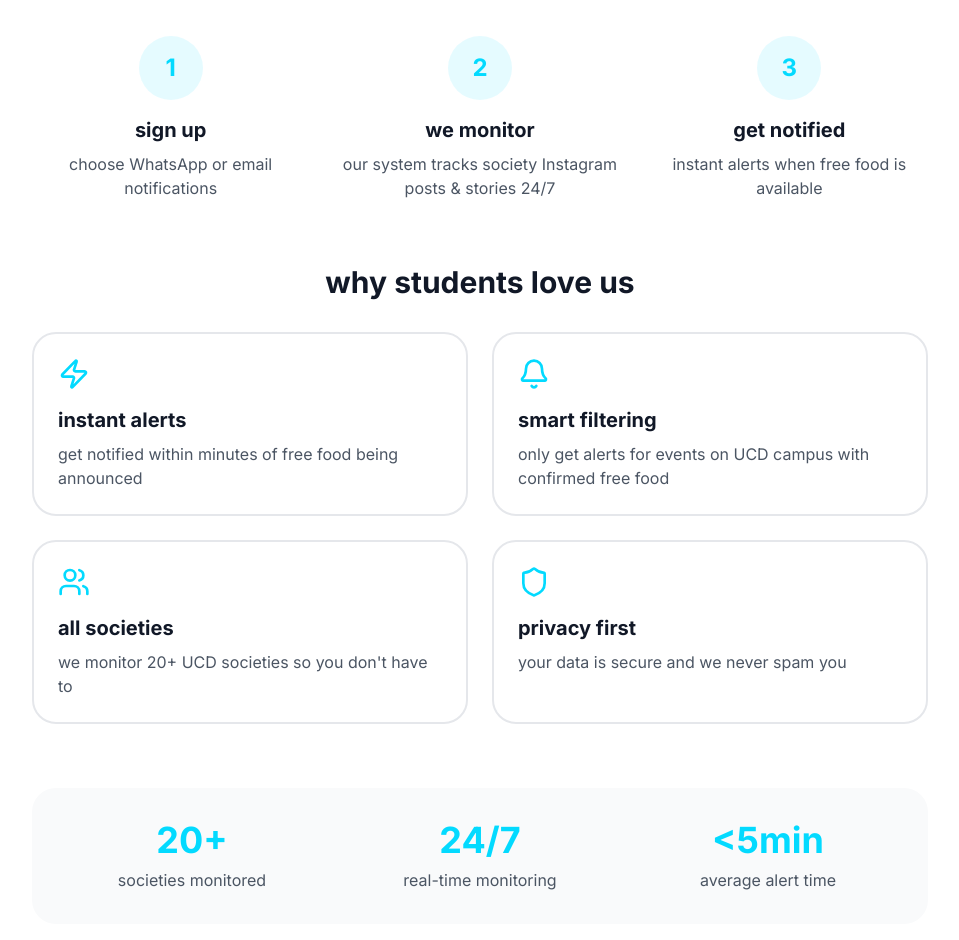
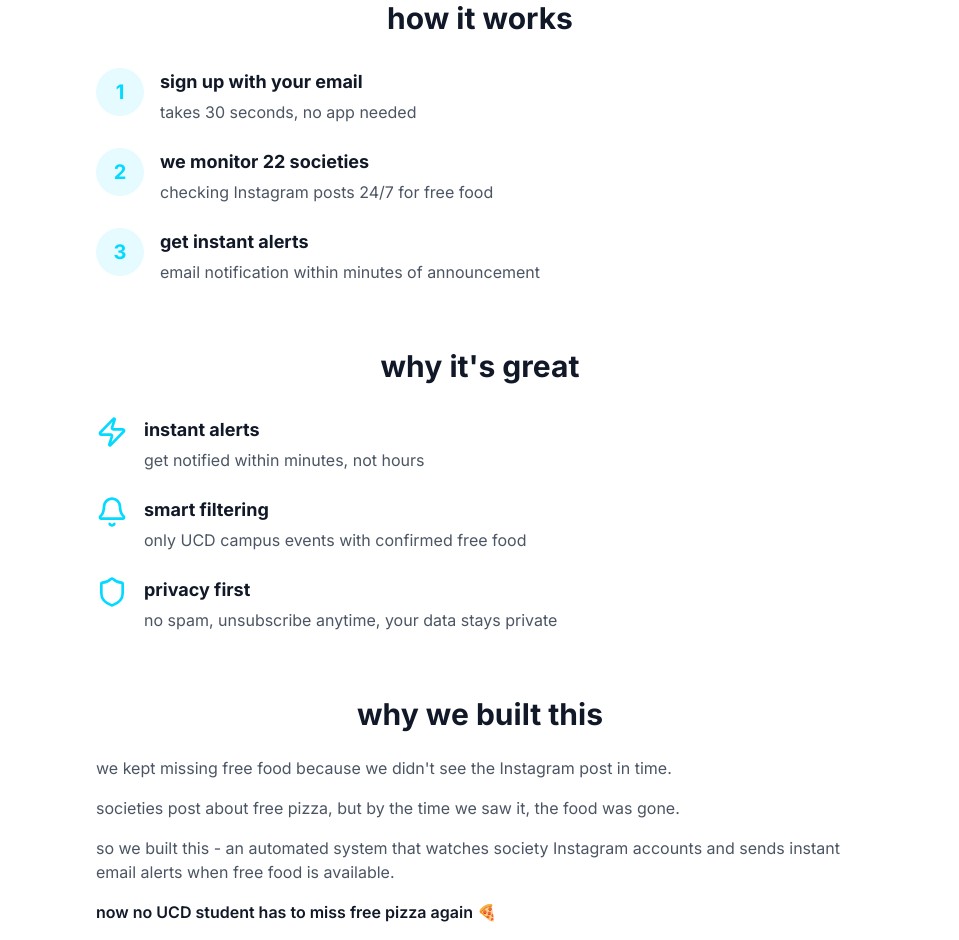
Before and after one commit to FreeFoodUCD/FreeFoodUCD, a Next.js app in the folder frontend/: page /about in a window 1280 px wide. Shown: the part 332-1272 px from the top of the page, without its empty margins (160-1119 px from the left). Built offline with nearby package versions, Linux system fonts and the light colour scheme.

Commit message:
Redesign frontend: add email signup to landing page, remove Get Alerts button, simplify About and Societies pages, remove WhatsApp mentions

```diff
--- a/frontend/app/about/page.tsx
+++ b/frontend/app/about/page.tsx
@@ -1,5 +1,5 @@
 import { Header } from '@/components/Header';
-import { Users, Bell, Zap, Shield } from 'lucide-react';
+import { Zap, Bell, Shield } from 'lucide-react';
 
 export default function AboutPage() {
   return (
@@ -7,14 +7,14 @@ export default function AboutPage() {
       <Header />
 
       <main className="pt-24 pb-16 px-4">
-        <div className="max-w-4xl mx-auto">
-          {/* Hero Section */}
+        <div className="max-w-3xl mx-auto">
+          {/* Hero */}
           <div className="text-center mb-16">
             <h1 className="text-5xl md:text-6xl font-bold text-gray-900 mb-6">
               never miss free food again
             </h1>
-            <p className="text-xl text-gray-600 max-w-2xl mx-auto">
-              FreeFoodUCD helps UCD students discover free food events from societies across campus in real-time.
+            <p className="text-xl text-gray-600">
+              instant email alerts when UCD societies post about free food
             </p>
           </div>
 
@@ -23,35 +23,35 @@ export default function AboutPage() {
             <h2 className="text-3xl font-bold text-gray-900 mb-8 text-center">
               how it works
             </h2>
-            <div className="grid grid-cols-1 md:grid-cols-3 gap-8">
-              <div className="text-center">
-                <div className="w-16 h-16 rounded-full bg-primary/10 flex items-center justify-center mx-auto mb-4">
-                  <span className="text-2xl font-bold text-primary">1</span>
+            <div className="space-y-6">
+              <div className="flex gap-4">
+                <div className="flex-shrink-0 w-12 h-12 rounded-full bg-primary/10 flex items-center justify-center">
+                  <span className="text-xl font-bold text-primary">1</span>
                 </div>
-                <h3 className="text-xl font-bold text-gray-900 mb-2">sign up</h3>
-                <p className="text-gray-600">
-                  choose WhatsApp or email notifications
-                </p>
+                <div>
+                  <h3 className="text-lg font-bold text-gray-900 mb-1">sign up with your email</h3>
+                  <p className="text-gray-600">takes 30 seconds, no app needed</p>
+                </div>
               </div>
 
-              <div className="text-center">
-                <div className="w-16 h-16 rounded-full bg-primary/10 flex items-center justify-center mx-auto mb-4">
-                  <span className="text-2xl font-bold text-primary">2</span>
+              <div className="flex gap-4">
+                <div className="flex-shrink-0 w-12 h-12 rounded-full bg-primary/10 flex items-center justify-center">
+                  <span className="text-xl font-bold text-primary">2</span>
                 </div>
-                <h3 className="text-xl font-bold text-gray-900 mb-2">we monitor</h3>
-                <p className="text-gray-600">
-                  our system tracks society Instagram posts & stories 24/7
-                </p>
+                <div>
+                  <h3 className="text-lg font-bold text-gray-900 mb-1">we monitor 22 societies</h3>
+                  <p className="text-gray-600">checking Instagram posts 24/7 for free food</p>
+                </div>
               </div>
 
-              <div className="text-center">
-                <div className="w-16 h-16 rounded-full bg-primary/10 flex items-center justify-center mx-auto mb-4">
-                  <span className="text-2xl font-bold text-primary">3</span>
+              <div className="flex gap-4">
+                <div className="flex-shrink-0 w-12 h-12 rounded-full bg-primary/10 flex items-center justify-center">
+                  <span className="text-xl font-bold text-primary">3</span>
                 </div>
-                <h3 className="text-xl font-bold text-gray-900 mb-2">get notified</h3>
-                <p className="text-gray-600">
-                  instant alerts when free food is available
-                </p>
+                <div>
+                  <h3 className="text-lg font-bold text-gray-900 mb-1">get instant alerts</h3>
+                  <p className="text-gray-600">email notification within minutes of announcement</p>
+                </div>
               </div>
             </div>
           </div>
@@ -59,57 +59,37 @@ export default function AboutPage() {
           {/* Features */}
           <div className="mb-16">
             <h2 className="text-3xl font-bold text-gray-900 mb-8 text-center">
-              why students love us
+              why it's great
             </h2>
-            <div className="grid grid-cols-1 md:grid-cols-2 gap-6">
-              <div className="p-6 rounded-2xl border-2 border-gray-200">
-                <Zap className="w-8 h-8 text-primary mb-4" />
-                <h3 className="text-xl font-bold text-gray-900 mb-2">instant alerts</h3>
-                <p className="text-gray-600">
-                  get notified within minutes of free food being announced
-                </p>
+            <div className="space-y-6">
+              <div className="flex gap-4">
+                <Zap className="w-8 h-8 text-primary flex-shrink-0" />
+                <div>
+                  <h3 className="text-lg font-bold text-gray-900 mb-1">instant alerts</h3>
+                  <p className="text-gray-600">
+                    get notified within minutes, not hours
+                  </p>
+                </div>
               </div>
 
-              <div className="p-6 rounded-2xl border-2 border-gray-200">
-                <Bell className="w-8 h-8 text-primary mb-4" />
-                <h3 className="text-xl font-bold text-gray-900 mb-2">smart filtering</h3>
-                <p className="text-gray-600">
-                  only get alerts for events on UCD campus with confirmed free food
-                </p>
+              <div className="flex gap-4">
+                <Bell className="w-8 h-8 text-primary flex-shrink-0" />
+                <div>
+                  <h3 className="text-lg font-bold text-gray-900 mb-1">smart filtering</h3>
+                  <p className="text-gray-600">
+                    only UCD campus events with confirmed free food
+                  </p>
+                </div>
               </div>
 
-              <div className="p-6 rounded-2xl border-2 border-gray-200">
-                <Users className="w-8 h-8 text-primary mb-4" />
-                <h3 className="text-xl font-bold text-gray-900 mb-2">all societies</h3>
-                <p className="text-gray-600">
-                  we monitor 20+ UCD societies so you don't have to
-                </p>
-              </div>
-
-              <div className="p-6 rounded-2xl border-2 border-gray-200">
-                <Shield className="w-8 h-8 text-primary mb-4" />
-                <h3 className="text-xl font-bold text-gray-900 mb-2">privacy first</h3>
-                <p className="text-gray-600">
-                  your data is secure and we never spam you
-                </p>
-              </div>
-            </div>
-          </div>
-
-          {/* Stats */}
-          <div className="bg-gray-50 rounded-2xl p-8 mb-16">
-            <div className="grid grid-cols-1 md:grid-cols-3 gap-8 text-center">
-              <div>
-                <div className="text-4xl font-bold text-primary mb-2">20+</div>
-                <div className="text-gray-600">societies monitored</div>
-              </div>
-              <div>
-                <div className="text-4xl font-bold text-primary mb-2">24/7</div>
-                <div className="text-gray-600">real-time monitoring</div>
-              </div>
-              <div>
-                <div className="text-4xl font-bold text-primary mb-2">{'<5min'}</div>
-                <div className="text-gray-600">average alert time</div>
+              <div className="flex gap-4">
+                <Shield className="w-8 h-8 text-primary flex-shrink-0" />
+                <div>
+                  <h3 className="text-lg font-bold text-gray-900 mb-1">privacy first</h3>
+                  <p className="text-gray-600">
+                    no spam, unsubscribe anytime, your data stays private
+                  </p>
+                </div>
               </div>
             </div>
           </div>
@@ -117,21 +97,21 @@ export default function AboutPage() {
           {/* The Story */}
           <div className="mb-16">
             <h2 className="text-3xl font-bold text-gray-900 mb-6 text-center">
-              our story
+              why we built this
             </h2>
-            <div className="prose prose-lg max-w-none text-gray-600">
-              <p className="mb-4">
-                FreeFoodUCD was born from a simple frustration: constantly missing out on free food events
-                because we didn't see the Instagram story in time.
-              </p>
-              <p className="mb-4">
-                As UCD students, we noticed that societies often announce free food on Instagram stories
-                that disappear after 24 hours. By the time we saw them, the food was usually gone.
+            <div className="prose prose-lg max-w-none text-gray-600 space-y-4">
+              <p>
+                we kept missing free food because we didn't see the Instagram post in time.
               </p>
               <p>
-                So we built FreeFoodUCD - an automated system that monitors society Instagram accounts
-                and sends instant notifications when free food is available. Now, no student has to miss
-                out on free pizza ever again! 🍕
+                societies post about free pizza, but by the time we saw it, the food was gone.
+              </p>
+              <p>
+                so we built this - an automated system that watches society Instagram accounts
+                and sends instant email alerts when free food is available.
+              </p>
+              <p className="text-gray-900 font-semibold">
+                now no UCD student has to miss free pizza again 🍕
               </p>
             </div>
           </div>
@@ -139,13 +119,13 @@ export default function AboutPage() {
           {/* CTA */}
           <div className="text-center bg-primary/5 rounded-2xl p-12">
             <h2 className="text-3xl font-bold text-gray-900 mb-4">
-              ready to never miss free food?
+              ready to get started?
             </h2>
             <p className="text-lg text-gray-600 mb-8">
-              join hundreds of UCD students getting instant alerts
+              join students getting instant free food alerts
             </p>
             <a
-              href="/signup"
+              href="/"
               className="inline-flex items-center gap-2 px-8 py-4 rounded-xl bg-primary text-white text-lg font-semibold hover:bg-primary-dark transition-all shadow-lg hover:shadow-xl"
             >
               sign up now
--- a/frontend/app/page.tsx
+++ b/frontend/app/page.tsx
@@ -7,8 +7,8 @@ import { useState } from 'react';
 import { useQuery } from '@tanstack/react-query';
 import { api } from '@/lib/api';
 import { Event } from '@/lib/types';
-import Link from 'next/link';
-import { Bell } from 'lucide-react';
+import { Mail, Check, AlertCircle } from 'lucide-react';
+import { useRouter } from 'next/navigation';
 
 // Mock data for development
 const MOCK_EVENTS: Event[] = [
@@ -34,57 +34,16 @@ const MOCK_EVENTS: Event[] = [
     created_at: new Date().toISOString(),
     updated_at: new Date().toISOString(),
   },
-  {
-    id: '2',
-    title: 'Free Breakfast & Career Talk',
-    location: 'O\'Brien Centre for Science',
-    start_time: new Date(Date.now() + 18 * 60 * 60 * 1000).toISOString(),
-    end_time: new Date(Date.now() + 20 * 60 * 60 * 1000).toISOString(),
-    society_id: '2',
-    source_type: 'post',
-    source_url: 'https://instagram.com/p/example',
-    is_free_food: true,
-    society: {
-      id: '2',
-      name: 'UCD Computer Science Society',
-      instagram_handle: 'ucdcompsci',
-      is_active: true,
-      scrape_posts: true,
-      scrape_stories: true,
-      created_at: new Date().toISOString(),
-    },
-    notified: false,
-    created_at: new Date().toISOString(),
-    updated_at: new Date().toISOString(),
-  },
-  {
-    id: '3',
-    title: 'Taco Tuesday Social',
-    location: 'Student Centre',
-    start_time: new Date(Date.now() + 26 * 60 * 60 * 1000).toISOString(),
-    end_time: new Date(Date.now() + 28 * 60 * 60 * 1000).toISOString(),
-    society_id: '3',
-    source_type: 'story',
-    is_free_food: true,
-    society: {
-      id: '3',
-      name: 'UCD Business Society',
-      instagram_handle: 'ucdbusiness',
-      is_active: true,
-      scrape_posts: true,
-      scrape_stories: true,
-      created_at: new Date().toISOString(),
-    },
-    notified: true,
-    created_at: new Date().toISOString(),
-    updated_at: new Date().toISOString(),
-  },
 ];
 
 export default function Home() {
-  const [useMockData] = useState(false); // Changed to false to use real API
+  const router = useRouter();
+  const [useMockData] = useState(false);
   const [selectedEvent, setSelectedEvent] = useState<Event | null>(null);
   const [isModalOpen, setIsModalOpen] = useState(false);
+  const [email, setEmail] = useState('');
+  const [isSubmitting, setIsSubmitting] = useState(false);
+  const [submitStatus, setSubmitStatus] = useState<'idle' | 'success' | 'error'>('idle');
 
   // Fetch events from API
   const { data, isLoading, error } = useQuery({
@@ -93,7 +52,6 @@ export default function Home() {
     enabled: !useMockData,
   });
 
-  // Fallback to mock data if API fails or returns empty
   const events = useMockData || (!isLoading && !error && data?.items && data.items.length === 0)
     ? MOCK_EVENTS
     : (data?.items || []);
@@ -108,44 +66,106 @@ export default function Home() {
     setTimeout(() => setSelectedEvent(null), 300);
   };
 
+  const handleEmailSubmit = async (e: React.FormEvent) => {
+    e.preventDefault();
+    setIsSubmitting(true);
+    setSubmitStatus('idle');
+
+    try {
+      await api.signup({ email });
+      setSubmitStatus('success');
+      setEmail('');
+      // Redirect to verification page after 1 second
+      setTimeout(() => {
+        router.push('/signup');
+      }, 1000);
+    } catch (err: any) {
+      setSubmitStatus('error');
+      console.error('Signup error:', err);
+    } finally {
+      setIsSubmitting(false);
+    }
+  };
+
   return (
     <div className="min-h-screen bg-white">
       <Header />
 
-      {/* Hero Section - Minimal & Playful */}
-      <section className="pt-24 pb-8 px-4">
+      {/* Hero Section with Email Signup */}
+      <section className="pt-24 pb-12 px-4">
         <div className="max-w-4xl mx-auto text-center">
-          {/* Playful Headline */}
+          {/* Headline */}
           <h1 className="text-5xl md:text-7xl font-bold text-gray-900 mb-6 leading-tight">
-            cuz who doesn't want <span className="text-primary">free food</span>
+            never miss <span className="text-primary">free food</span> again
           </h1>
 
           {/* Tagline */}
           <p className="text-xl md:text-2xl text-gray-600 mb-10">
-            whatsapp or email alerts
+            instant email alerts when UCD societies post about free food
           </p>
 
-          {/* Single CTA */}
-          <Link
-            href="/signup"
-            className="inline-flex items-center gap-2 px-10 py-5 rounded-xl bg-primary text-white text-xl font-semibold hover:bg-primary-dark transition-all shadow-lg hover:shadow-xl hover:scale-105"
-          >
-            sign me up
-          </Link>
+          {/* Email Signup Form */}
+          <div className="max-w-md mx-auto">
+            <form onSubmit={handleEmailSubmit} className="space-y-4">
+              <div className="flex gap-3">
+                <div className="flex-1 relative">
+                  <Mail className="absolute left-4 top-1/2 -translate-y-1/2 w-5 h-5 text-gray-400" />
+                  <input
+                    type="email"
+                    value={email}
+                    onChange={(e) => setEmail(e.target.value)}
+                    placeholder="your@ucd.ie"
+                    required
+                    className="w-full pl-12 pr-4 py-4 rounded-xl border-2 border-gray-200 focus:border-primary focus:outline-none text-lg"
+                    disabled={isSubmitting || submitStatus === 'success'}
+                  />
+                </div>
+                <button
+                  type="submit"
+                  disabled={isSubmitting || submitStatus === 'success'}
+                  className="px-8 py-4 rounded-xl bg-primary text-white text-lg font-semibold hover:bg-primary-dark transition-all shadow-lg hover:shadow-xl disabled:opacity-50 disabled:cursor-not-allowed"
+                >
+                  {isSubmitting ? 'sending...' : submitStatus === 'success' ? 'sent!' : 'sign up'}
+                </button>
+              </div>
+
+              {/* Status Messages */}
+              {submitStatus === 'success' && (
+                <div className="flex items-center gap-2 text-green-600 bg-green-50 px-4 py-3 rounded-lg">
+                  <Check className="w-5 h-5" />
+                  <span>check your email for verification code!</span>
+                </div>
+              )}
+
+              {submitStatus === 'error' && (
+                <div className="flex items-center gap-2 text-red-600 bg-red-50 px-4 py-3 rounded-lg">
+                  <AlertCircle className="w-5 h-5" />
+                  <span>something went wrong. try again?</span>
+                </div>
+              )}
+            </form>
+
+            <p className="text-sm text-gray-500 mt-4">
+              free forever • no spam • unsubscribe anytime
+            </p>
+          </div>
         </div>
       </section>
 
-      {/* Events Preview - Visible Without Scrolling */}
+      {/* Events Preview */}
       <section className="px-4 pb-12">
         <div className="max-w-7xl mx-auto">
           {/* Section Header */}
-          <div className="text-center mb-6">
-            <h2 className="text-2xl md:text-3xl font-bold text-gray-900 mb-2">
+          <div className="text-center mb-8">
+            <h2 className="text-3xl md:text-4xl font-bold text-gray-900 mb-2">
               what's happening now 👀
             </h2>
+            <p className="text-gray-600">
+              recent free food events from UCD societies
+            </p>
           </div>
 
-          {/* Event Grid - Show partial cards */}
+          {/* Event Grid */}
           {isLoading && (
             <div className="grid grid-cols-1 md:grid-cols-3 gap-6">
               {[...Array(3)].map((_, i) => (
@@ -167,16 +187,9 @@ export default function Home() {
               <h3 className="text-xl font-semibold text-gray-900 mb-2">
                 no events right now
               </h3>
-              <p className="text-gray-600 mb-6">
+              <p className="text-gray-600">
                 be the first to know when they drop
               </p>
-              <Link
-                href="/signup"
-                className="inline-flex items-center gap-2 px-6 py-3 rounded-lg bg-primary text-white font-semibold hover:bg-primary-dark transition-colors"
-              >
-                <Bell className="w-5 h-5" />
-                get notified
-              </Link>
             </div>
           )}
 
```
Also changed, not shown: frontend/app/societies/page.tsx (+31 -65 lines), frontend/components/Header.tsx (+1 -9 lines).
